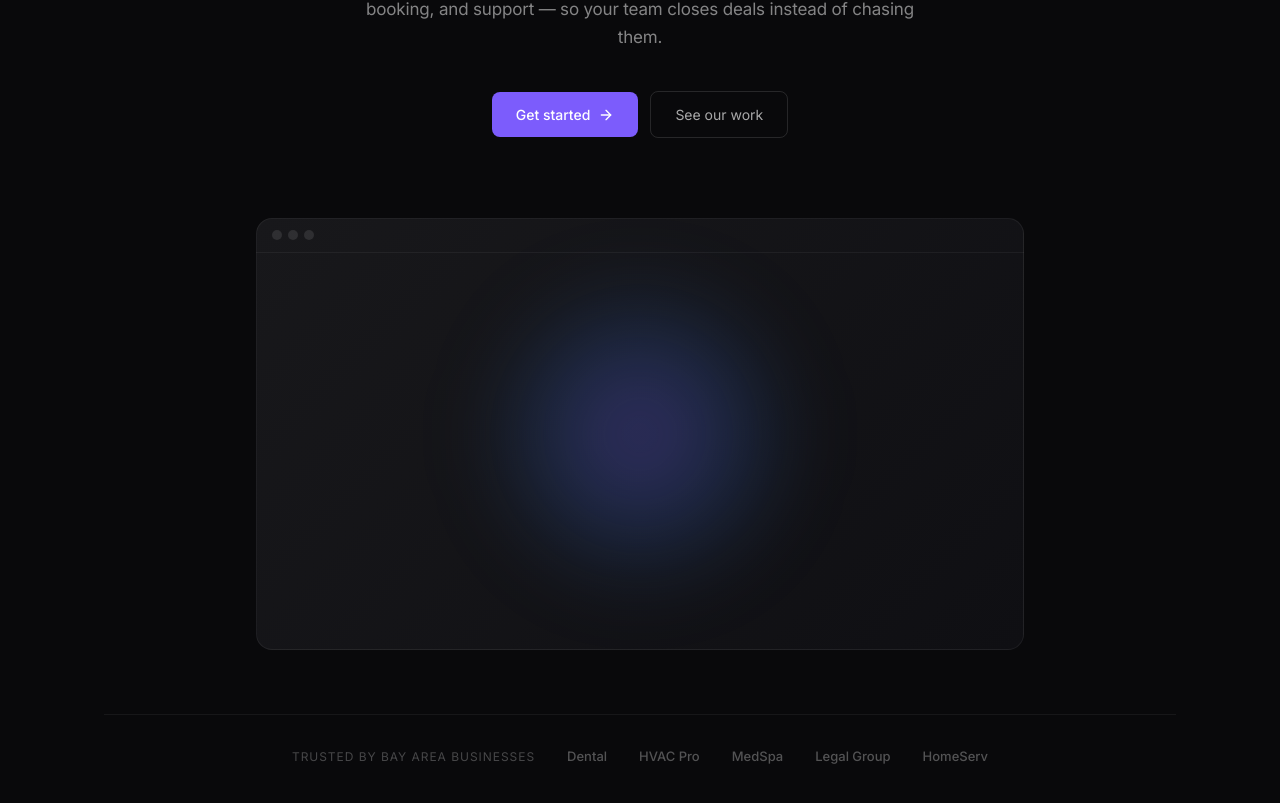
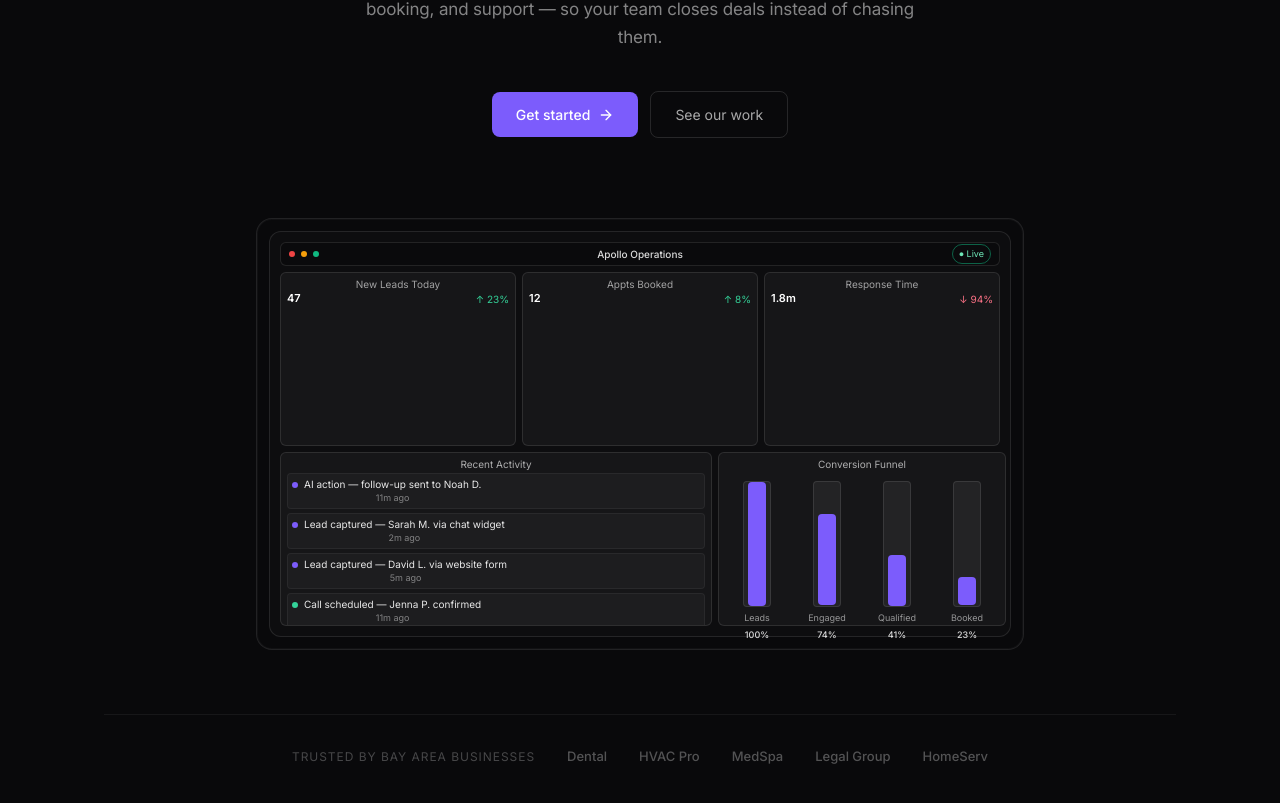
Before and after one commit to apollomainagent/agency-site, a Next.js app: page / in a window 1280 px wide. Shown: the part 433-1236 px from the top of the page. Built offline with nearby package versions, Linux system fonts and the light colour scheme.

Commit message:
Hero: replace placeholder orb with animated dashboard UI (live feed, stat cards, conversion funnel)

```diff
--- a/src/components/hero.tsx
+++ b/src/components/hero.tsx
@@ -1,8 +1,110 @@
+"use client";
+
 import { ArrowRight } from "lucide-react";
+import { useEffect, useState } from "react";
 
 const logos = ["Dental", "HVAC Pro", "MedSpa", "Legal Group", "HomeServ"];
 
+type StatCard = {
+  label: string;
+  value: number;
+  trend: string;
+  direction: "up" | "down";
+  suffix: string;
+  decimals?: number;
+};
+
+type ActivityType = "ai" | "conversion";
+
+type ActivityItem = {
+  id: string;
+  type: ActivityType;
+  text: string;
+  time: string;
+  isFresh: boolean;
+};
+
+const statCards: StatCard[] = [
+  { label: "New Leads Today", value: 47, trend: "↑ 23%", direction: "up", suffix: "" },
+  { label: "Appts Booked", value: 12, trend: "↑ 8%", direction: "up", suffix: "" },
+  { label: "Response Time", value: 1.8, trend: "↓ 94%", direction: "down", suffix: "m", decimals: 1 },
+] ;
+
+const initialActivities: ActivityItem[] = [
+  { id: "activity-1", type: "ai", text: "Lead captured — Sarah M. via chat widget", time: "2m ago", isFresh: true },
+  { id: "activity-2", type: "ai", text: "Lead captured — David L. via website form", time: "5m ago", isFresh: true },
+  { id: "activity-3", type: "conversion", text: "Call scheduled — Jenna P. confirmed", time: "11m ago", isFresh: true },
+  { id: "activity-4", type: "conversion", text: "Lead converted — Alex R. to demo booking", time: "18m ago", isFresh: true },
+  { id: "activity-5", type: "ai", text: "Lead captured — Maya K. via WhatsApp flow", time: "34m ago", isFresh: true },
+];
+
+const activityPool: Omit<ActivityItem, "id" | "time" | "isFresh">[] = [
+  { type: "ai", text: "Lead captured — Jordan P. via chat widget" },
+  { type: "conversion", text: "Appt booked — Morgan K. accepted confirmation" },
+  { type: "ai", text: "Lead captured — Tasha W. via SMS follow-up" },
+  { type: "conversion", text: "Demo booked — Eli R. submitted details" },
+  { type: "ai", text: "AI action — follow-up sent to Noah D." },
+  { type: "conversion", text: "Conversion — Priya L. moved to onboarding" },
+] as const;
+
+const funnelBars = [
+  { label: "Leads", value: 100 },
+  { label: "Engaged", value: 74 },
+  { label: "Qualified", value: 41 },
+  { label: "Booked", value: 23 },
+] as const;
+
 export function Hero() {
+  const [statValues, setStatValues] = useState(statCards.map(() => 0));
+  const [activities, setActivities] = useState<ActivityItem[]>(initialActivities);
+
+  useEffect(() => {
+    const started = performance.now();
+    const duration = 1300;
+
+    const tick = (now: number) => {
+      const rawProgress = Math.min(1, (now - started) / duration);
+      const eased = 1 - Math.pow(1 - rawProgress, 3);
+
+      setStatValues(
+        statCards.map((card) => {
+          const value = card.value * eased;
+          return card.decimals ? Number(value.toFixed(card.decimals)) : Math.round(value);
+        }),
+      );
+
+      if (rawProgress < 1) {
+        requestAnimationFrame(tick);
+      }
+    };
+
+    const frame = requestAnimationFrame(tick);
+    return () => cancelAnimationFrame(frame);
+  }, []);
+
+  useEffect(() => {
+    const interval = setInterval(() => {
+      setActivities((prev) => {
+        const template = activityPool[Math.floor(Math.random() * activityPool.length)];
+        const timeMinutes = `${Math.max(1, Math.floor(Math.random() * 12) + 1)}m ago`;
+        const next = {
+          ...template,
+          id: `activity-${Date.now()}`,
+          type: template.type as "ai" | "conversion",
+          time: timeMinutes,
+          isFresh: true,
+        };
+
+        return [next, ...prev.slice(0, 4)];
+      });
+    }, 4500);
+
+    return () => clearInterval(interval);
+  }, []);
+
+  const getStatValue = (value: number, card: (typeof statCards)[number]) =>
+    `${card.decimals ? value.toFixed(card.decimals) : value.toString()}${card.suffix}`;
+
   return (
     <section className="relative overflow-hidden pt-14">
       {/* Background glow */}
@@ -51,24 +153,116 @@ export function Hero() {
           </a>
         </div>
 
-        {/* Hero visual — gradient orb */}
+        {/* Hero visual — animated dashboard */}
         <div className="relative mx-auto mt-20 max-w-3xl">
-          <div className="aspect-[16/9] rounded-2xl overflow-hidden"
-               style={{ background: "linear-gradient(135deg, #18181B 0%, #0F0F13 100%)", border: "1px solid rgba(255,255,255,0.06)" }}>
-            <div className="flex h-full items-center justify-center">
-              <div style={{
-                width: "320px", height: "320px",
-                background: "radial-gradient(circle, rgba(124,92,252,0.35) 0%, rgba(59,130,246,0.2) 40%, transparent 70%)",
-                borderRadius: "50%",
-                filter: "blur(40px)",
-              }} />
-            </div>
-            {/* Fake UI chrome at top */}
-            <div className="absolute inset-x-0 top-0 flex items-center gap-1.5 px-4 py-3"
-                 style={{ borderBottom: "1px solid rgba(255,255,255,0.05)" }}>
-              <span className="h-2.5 w-2.5 rounded-full" style={{ background: "rgba(255,255,255,0.1)" }} />
-              <span className="h-2.5 w-2.5 rounded-full" style={{ background: "rgba(255,255,255,0.1)" }} />
-              <span className="h-2.5 w-2.5 rounded-full" style={{ background: "rgba(255,255,255,0.1)" }} />
+          <div className="aspect-[16/9] overflow-hidden rounded-2xl border border-white/10 p-2 md:p-3"
+               style={{ background: "#09090B", boxShadow: "inset 0 0 0 1px rgba(255,255,255,0.03)" }}>
+            <style>
+              {`
+                @keyframes hero-count-pop {
+                  from { opacity: 0.5; transform: translateY(2px) scale(0.98); }
+                  to { opacity: 1; transform: translateY(0) scale(1); }
+                }
+                @keyframes hero-item-in {
+                  from { opacity: 0; transform: translateY(5px); }
+                  to { opacity: 1; transform: translateY(0); }
+                }
+                @keyframes hero-bar-grow {
+                  from { transform: scaleY(0); }
+                  to { transform: scaleY(1); }
+                }
+                .hero-activity-dot {
+                  animation: hero-count-pop 1.2s ease both;
+                }
+                .hero-feed-item {
+                  animation: hero-item-in 0.42s ease-out both;
+                  transform-origin: bottom;
+                }
+                .hero-bar {
+                  animation: hero-bar-grow 0.9s ease-out both;
+                  transform-origin: bottom;
+                }
+              `}
+            </style>
+
+            <div className="flex h-full flex-col gap-1.5 rounded-xl border border-white/10 bg-white/[0.02] p-2 md:p-2.5 text-white">
+              <div className="relative flex h-6 items-center rounded-md border border-white/10 bg-black/20 px-2">
+                <div className="flex items-center gap-1.5">
+                  <span className="h-1.5 w-1.5 rounded-full bg-[#EF4444]" />
+                  <span className="h-1.5 w-1.5 rounded-full bg-[#F59E0B]" />
+                  <span className="h-1.5 w-1.5 rounded-full bg-[#10B981]" />
+                </div>
+                <p className="absolute left-1/2 -translate-x-1/2 text-[10px] font-medium text-white/85">Apollo Operations</p>
+                <span className="ml-auto rounded-full border border-emerald-500/50 px-1.5 py-0.5 text-[9px] text-emerald-300">
+                  ● Live
+                </span>
+              </div>
+
+              <div className="grid flex-1 grid-cols-3 gap-1.5">
+                {statCards.map((card, index) => (
+                  <div
+                    key={card.label}
+                    className="rounded-md border border-white/10 bg-white/[0.04] px-1.5 py-1.5"
+                  >
+                    <p className="text-[10px] leading-none text-white/60">{card.label}</p>
+                    <div className="mt-1 flex items-end justify-between gap-1">
+                      <span className="text-[11px] font-semibold leading-none">
+                        {getStatValue(statValues[index], card)}
+                      </span>
+                      <span
+                        className={`text-[10px] leading-none ${card.direction === "up" ? "text-emerald-400" : "text-rose-400"}`}
+                      >
+                        {card.trend}
+                      </span>
+                    </div>
+                  </div>
+                ))}
+              </div>
+
+              <div className="grid flex-1 min-h-0 grid-cols-[60%_40%] gap-1.5">
+                <div className="overflow-hidden rounded-md border border-white/10 bg-white/[0.04] p-1.5">
+                  <p className="mb-1 text-[10px] leading-none text-white/65">Recent Activity</p>
+                  <div className="space-y-1">
+                    {activities.map((activity, index) => (
+                      <div
+                        key={activity.id}
+                        className="hero-feed-item flex items-start gap-1.5 rounded-sm border border-white/5 bg-white/[0.03] px-1 py-1"
+                        style={{
+                          animationDelay: `${index * 0.1}s`,
+                        }}
+                      >
+                        <span
+                          className={`hero-activity-dot mt-1 h-1.5 w-1.5 shrink-0 rounded-full ${
+                            activity.type === "conversion" ? "bg-emerald-400" : "bg-[#7C5CFC]"
+                          }`}
+                        />
+                        <div className="min-w-0">
+                          <p className="truncate text-[10px] leading-tight text-white/90">{activity.text}</p>
+                          <p className="text-[9px] text-white/45">{activity.time}</p>
+                        </div>
+                      </div>
+                    ))}
+                  </div>
+                </div>
+
+                <div className="rounded-md border border-white/10 bg-white/[0.04] p-1.5">
+                  <p className="mb-1 text-[10px] leading-none text-white/65">Conversion Funnel</p>
+                  <div className="mt-3 grid h-full grid-cols-4 items-end gap-1.5">
+                    {funnelBars.map((bar, index) => (
+                      <div key={bar.label} className="flex h-full flex-col items-center justify-end gap-1.5">
+                        <div className="relative flex w-full max-w-[28px] flex-1 items-end overflow-hidden rounded-sm border border-white/10 bg-white/[0.06] px-1">
+                          <span
+                            className="hero-bar block w-full rounded-sm bg-[#7C5CFC]"
+                            style={{ height: `${bar.value}%`, animationDelay: `${index * 0.14}s` }}
+                          />
+                        </div>
+                        <p className="text-[9px] leading-none text-white/55">{bar.label}</p>
+                        <span className="text-[9px] font-medium text-white/85">{bar.value}%</span>
+                      </div>
+                    ))}
+                  </div>
+                </div>
+              </div>
             </div>
           </div>
         </div>
```
